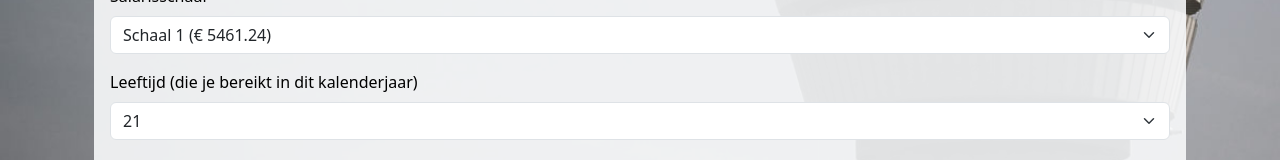
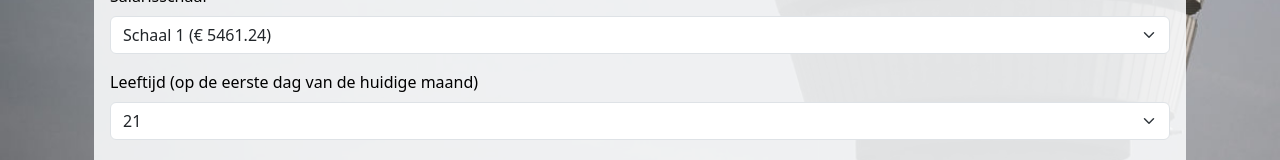
Before and after one commit to DartLazer/hvcao-pwa, a Nuxt app in the folder nuxt3/: page /pensioencalculator in a window 1280 px wide. Shown: the part 578-738 px from the top of the page. Built offline with nearby package versions, Linux system fonts and the light colour scheme.

Commit message:
Change leeftijd string to be in line with protocol text

```diff
--- a/nuxt3/pages/pensioencalculator.vue
+++ b/nuxt3/pages/pensioencalculator.vue
@@ -40,7 +40,7 @@
             </select>
           </div>
           <div class="mb-3">
-            <label for="age" class="form-label">Leeftijd (die je bereikt in dit kalenderjaar)</label>
+            <label for="age" class="form-label">Leeftijd (op de eerste dag van de huidige maand)</label>
             <select id="age" class="form-select" v-model="formData.age">
               <option v-for="age in 38" :key="age" :value="age + 20">{{ age + 20 }}</option>
             </select>
```
